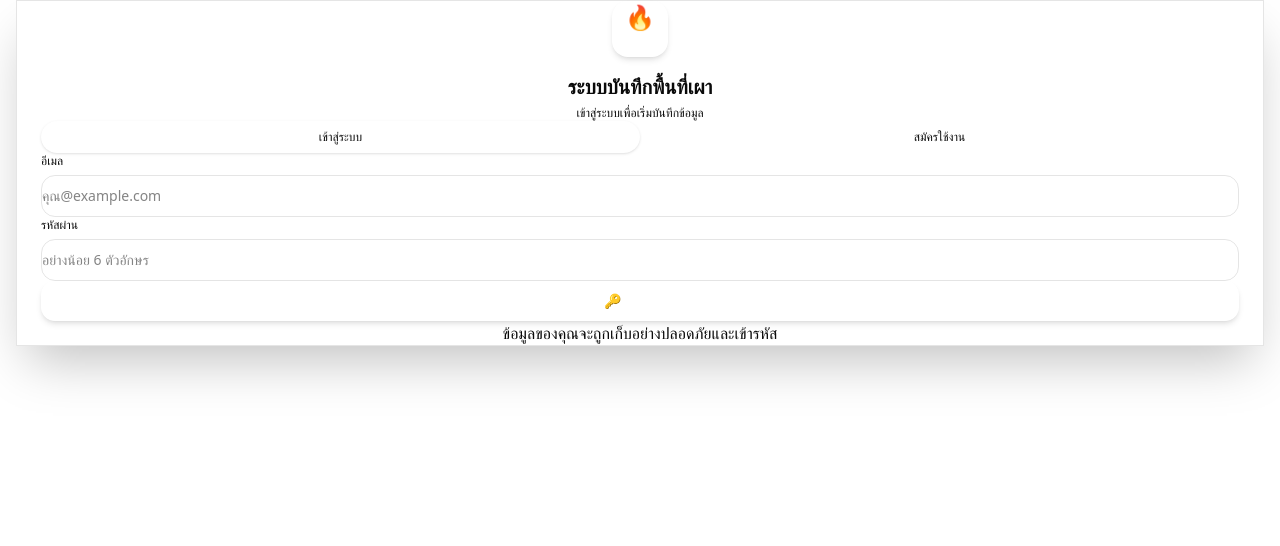
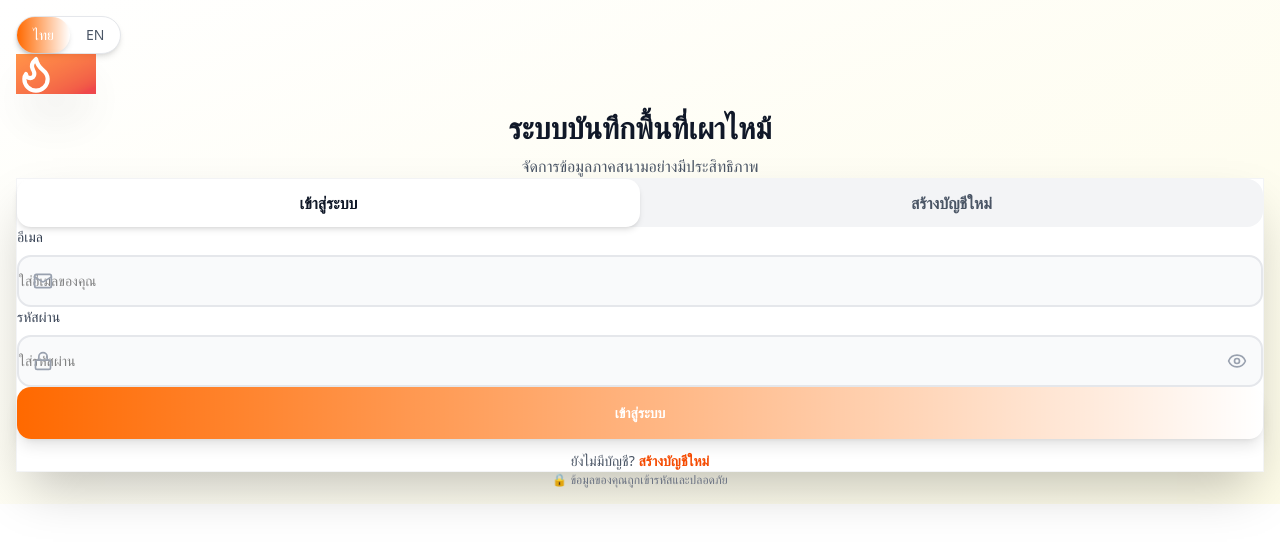
Before and after one commit to pachara-jinnikorn/firealerts, a React (Vite) app: page / in a window 1280 px wide. Shown: the top 546 px of the page. Built offline with nearby package versions, Linux system fonts and the light colour scheme.

Commit message:
login design 1

```diff
--- a/src/components/Login.tsx
+++ b/src/components/Login.tsx
@@ -4,22 +4,92 @@
 // ============================================
 
 import React, { useState } from 'react';
+import { Mail, Lock, Flame, Eye, EyeOff } from 'lucide-react';
 import { useAuth } from '../contexts/AuthContext';
+import { useLanguage } from '../contexts/LanguageContext';
 
 export const Login: React.FC = () => {
   const [isSignUp, setIsSignUp] = useState(false);
   const [email, setEmail] = useState('');
   const [password, setPassword] = useState('');
+  const [showPassword, setShowPassword] = useState(false);
   const [error, setError] = useState('');
   const [loading, setLoading] = useState(false);
   const [success, setSuccess] = useState('');
 
   const { signIn, signUp } = useAuth();
+  const { language, setLanguage } = useLanguage();
+
+  const text = {
+    th: {
+      title: 'ระบบบันทึกพื้นที่เผาไหม้',
+      subtitle: 'จัดการข้อมูลภาคสนามอย่างมีประสิทธิภาพ',
+      signIn: 'เข้าสู่ระบบ',
+      signUp: 'สร้างบัญชีใหม่',
+      email: 'อีเมล',
+      password: 'รหัสผ่าน',
+      emailPlaceholder: 'ใส่อีเมลของคุณ',
+      passwordPlaceholder: 'ใส่รหัสผ่าน',
+      passwordHint: 'รหัสผ่านต้องมีอย่างน้อย 6 ตัวอักษร',
+      signInButton: 'เข้าสู่ระบบ',
+      signUpButton: 'สร้างบัญชี',
+      loading: 'กำลังดำเนินการ...',
+      noAccount: 'ยังไม่มีบัญชี?',
+      hasAccount: 'มีบัญชีอยู่แล้ว?',
+      clickSignUp: 'สร้างบัญชีใหม่',
+      clickSignIn: 'เข้าสู่ระบบ',
+      security: 'ข้อมูลของคุณถูกเข้ารหัสและปลอดภัย',
+      features: {
+        title: 'คุณสมบัติหลัก',
+        gps: 'บันทึกตำแหน่ง GPS',
+        gpsDesc: 'ระบุพื้นที่เผาด้วย GPS แม่นยำสูง',
+        map: 'วาดแผนที่พื้นที่',
+        mapDesc: 'วาดขอบเขตพื้นที่เผาบนแผนที่',
+        data: 'จัดการข้อมูล',
+        dataDesc: 'บันทึกและส่งออกข้อมูล Excel',
+        sync: 'ซิงค์อัตโนมัติ',
+        syncDesc: 'ข้อมูลปลอดภัยบน Cloud Storage',
+      },
+    },
+    en: {
+      title: 'Burn Area Recording System',
+      subtitle: 'Efficient Field Data Management',
+      signIn: 'Sign In',
+      signUp: 'Sign Up',
+      email: 'Email',
+      password: 'Password',
+      emailPlaceholder: 'Enter your email',
+      passwordPlaceholder: 'Enter your password',
+      passwordHint: 'Password must be at least 6 characters',
+      signInButton: 'Sign In',
+      signUpButton: 'Create Account',
+      loading: 'Processing...',
+      noAccount: "Don't have an account?",
+      hasAccount: 'Already have an account?',
+      clickSignUp: 'Sign Up',
+      clickSignIn: 'Sign In',
+      security: 'Your data is encrypted and secure',
+      features: {
+        title: 'Key Features',
+        gps: 'GPS Tracking',
+        gpsDesc: 'Accurate GPS location recording',
+        map: 'Map Drawing',
+        mapDesc: 'Draw burn area boundaries on map',
+        data: 'Data Management',
+        dataDesc: 'Save and export to Excel format',
+        sync: 'Auto Sync',
+        syncDesc: 'Secure cloud data storage',
+      },
+    },
+  } as const;
+
+  const currentLang = language === 'th' ? text.th : text.en;
 
   const handleSubmit = async (e: React.FormEvent) => {
     e.preventDefault();
     setError('');
     setSuccess('');
+    setShowPassword(false);
     setLoading(true);
 
     const { error } = isSignUp
@@ -36,31 +106,53 @@ export const Login: React.FC = () => {
   };
 
   return (
-    <div className="min-h-screen bg-gradient-to-br from-slate-900 via-slate-950 to-slate-900 flex items-center justify-center px-4 py-8">
-      <div className="absolute inset-0 pointer-events-none">
-        <div className="absolute -top-10 -left-10 h-40 w-40 rounded-full bg-sky-500/40 blur-3xl" />
-        <div className="absolute bottom-0 right-0 h-52 w-52 rounded-full bg-emerald-500/40 blur-3xl" />
+    <div className="min-h-screen bg-gradient-to-br from-orange-50 via-amber-50 to-yellow-50 flex">
+      {/* Left Side - Login Form */}
+      <div className="w-full lg:w-1/2 flex items-center justify-center p-4 sm:p-8">
+        <div className="w-full max-w-md">
+          {/* Language Toggle */}
+          <div className="flex justify-end mb-6">
+            <div className="inline-flex bg-white rounded-full shadow-md border border-gray-200 p-1">
+              <button
+                type="button"
+                onClick={() => setLanguage('th')}
+                className={`px-4 py-2 rounded-full text-sm font-medium transition-all ${
+                  language === 'th'
+                    ? 'bg-gradient-to-r from-orange-500 to-amber-500 text-white shadow-md'
+                    : 'text-gray-600 hover:text-gray-900'
+                }`}
+              >
+                ไทย
+              </button>
+              <button
+                type="button"
+                onClick={() => setLanguage('en')}
+                className={`px-4 py-2 rounded-full text-sm font-medium transition-all ${
+                  language === 'en'
+                    ? 'bg-gradient-to-r from-orange-500 to-amber-500 text-white shadow-md'
+                    : 'text-gray-600 hover:text-gray-900'
+                }`}
+              >
+                EN
+              </button>
+            </div>
           </div>
 
-      <div className="relative w-full max-w-md">
-        <div className="bg-white/95 backdrop-blur-md rounded-3xl shadow-2xl border border-slate-200 px-6 py-7 sm:px-8 sm:py-9">
-          {/* Logo / title */}
-          <div className="flex flex-col items-center text-center mb-7">
-            <div className="mb-4 inline-flex h-14 w-14 items-center justify-center rounded-2xl bg-gradient-to-tr from-orange-400 to-red-500 shadow-md">
-              <span className="text-2xl">🔥</span>
+          {/* Logo & Title */}
+          <div className="text-center mb-8">
+            <div className="inline-flex items-center justify-center w-20 h-20 bg-gradient-to-br from-orange-500 to-red-600 rounded-3xl shadow-2xl shadow-orange-300/50 mb-4 animate-pulse">
+              <Flame className="w-10 h-10 text-white" strokeWidth={2.5} />
             </div>
-            <h1 className="text-xl font-semibold text-slate-900">
-              ระบบบันทึกพื้นที่เผา
+            <h1 className="text-3xl font-bold text-gray-900 mb-2">
+              {currentLang.title}
             </h1>
-            <p className="mt-1 text-xs text-slate-500">
-              {isSignUp
-                ? 'สร้างบัญชีใหม่สำหรับเจ้าหน้าที่'
-                : 'เข้าสู่ระบบเพื่อเริ่มบันทึกข้อมูล'}
-            </p>
+            <p className="text-gray-600">{currentLang.subtitle}</p>
           </div>
 
-          {/* Tabs: login / signup */}
-          <div className="mb-6 flex rounded-full bg-slate-100 p-1 text-xs font-medium">
+          {/* Form Card */}
+          <div className="bg-white rounded-3xl shadow-2xl border border-gray-100 p-8">
+            {/* Tab Switcher */}
+            <div className="flex bg-gray-100 rounded-2xl p-1 mb-6">
               <button
                 type="button"
                 onClick={() => {
@@ -68,13 +160,13 @@ export const Login: React.FC = () => {
                   setError('');
                   setSuccess('');
                 }}
-              className={`flex-1 rounded-full px-3 py-2 transition-colors ${
+                className={`flex-1 py-3 rounded-xl font-semibold transition-all ${
                   !isSignUp
-                  ? 'bg-white shadow-sm text-sky-700'
-                  : 'text-slate-500 hover:text-slate-700'
+                    ? 'bg-white text-gray-900 shadow-md'
+                    : 'text-gray-600 hover:text-gray-900'
                 }`}
               >
-              เข้าสู่ระบบ
+                {currentLang.signIn}
               </button>
               <button
                 type="button"
@@ -83,48 +175,67 @@ export const Login: React.FC = () => {
                   setError('');
                   setSuccess('');
                 }}
-              className={`flex-1 rounded-full px-3 py-2 transition-colors ${
+                className={`flex-1 py-3 rounded-xl font-semibold transition-all ${
                   isSignUp
-                  ? 'bg-white shadow-sm text-sky-700'
-                  : 'text-slate-500 hover:text-slate-700'
+                    ? 'bg-white text-gray-900 shadow-md'
+                    : 'text-gray-600 hover:text-gray-900'
                 }`}
               >
-              สมัครใช้งาน
+                {currentLang.signUp}
               </button>
             </div>
 
             {/* Form */}
             <form onSubmit={handleSubmit} className="space-y-5">
+              {/* Email Input */}
               <div>
-              <label className="block text-xs font-medium text-slate-700 mb-1.5">
-                อีเมล
+                <label className="block text-sm font-medium text-gray-700 mb-2">
+                  {currentLang.email}
                 </label>
+                <div className="relative">
+                  <Mail className="absolute left-4 top-1/2 -translate-y-1/2 w-5 h-5 text-gray-400" />
                   <input
                     type="email"
                     value={email}
                     onChange={(e) => setEmail(e.target.value)}
-                className="w-full px-3.5 py-2.5 border border-slate-200 rounded-xl bg-slate-50/70 focus:bg-white focus:ring-2 focus:ring-sky-500 focus:border-transparent outline-none text-sm"
-                placeholder="คุณ@example.com"
+                    placeholder={currentLang.emailPlaceholder}
+                    className="w-full pl-12 pr-4 py-3.5 bg-gray-50 border-2 border-gray-200 rounded-xl focus:border-orange-400 focus:bg-white focus:ring-4 focus:ring-orange-100 transition-all outline-none text-sm"
                     required
                   />
                 </div>
+              </div>
 
+              {/* Password Input */}
               <div>
-              <label className="block text-xs font-medium text-slate-700 mb-1.5">
-                รหัสผ่าน
+                <label className="block text-sm font-medium text-gray-700 mb-2">
+                  {currentLang.password}
                 </label>
+                <div className="relative">
+                  <Lock className="absolute left-4 top-1/2 -translate-y-1/2 w-5 h-5 text-gray-400" />
                   <input
-                type="password"
+                    type={showPassword ? 'text' : 'password'}
                     value={password}
                     onChange={(e) => setPassword(e.target.value)}
-                className="w-full px-3.5 py-2.5 border border-slate-200 rounded-xl bg-slate-50/70 focus:bg-white focus:ring-2 focus:ring-sky-500 focus:border-transparent outline-none text-sm"
-                placeholder="อย่างน้อย 6 ตัวอักษร"
+                    placeholder={currentLang.passwordPlaceholder}
+                    className="w-full pl-12 pr-12 py-3.5 bg-gray-50 border-2 border-gray-200 rounded-xl focus:border-orange-400 focus:bg-white focus:ring-4 focus:ring-orange-100 transition-all outline-none text-sm"
                     required
                     minLength={6}
                   />
+                  <button
+                    type="button"
+                    onClick={() => setShowPassword(!showPassword)}
+                    className="absolute right-4 top-1/2 -translate-y-1/2 text-gray-400 hover:text-gray-600 transition-colors"
+                  >
+                    {showPassword ? (
+                      <EyeOff className="w-5 h-5" />
+                    ) : (
+                      <Eye className="w-5 h-5" />
+                    )}
+                  </button>
+                </div>
                 {isSignUp && (
-                <p className="mt-1 text-[11px] text-slate-500">
-                  รหัสผ่านต้องมีอย่างน้อย 6 ตัวอักษร
+                  <p className="text-xs text-gray-500 mt-2">
+                    {currentLang.passwordHint}
                   </p>
                 )}
               </div>
@@ -149,37 +260,131 @@ export const Login: React.FC = () => {
               <button
                 type="submit"
                 disabled={loading}
-              className="w-full inline-flex items-center justify-center gap-2 bg-sky-600 hover:bg-sky-700 disabled:bg-slate-300 text-white py-2.5 rounded-xl text-sm font-medium shadow-md hover:shadow-lg transition-all"
+                className="w-full bg-gradient-to-r from-orange-500 to-amber-500 hover:from-orange-600 hover:to-amber-600 text-white font-semibold py-4 rounded-xl shadow-lg shadow-orange-300/50 hover:shadow-xl hover:shadow-orange-400/50 disabled:opacity-50 disabled:cursor-not-allowed transition-all duration-200 text-sm"
               >
                 {loading ? (
-                <>
-                  <svg className="animate-spin h-4 w-4" viewBox="0 0 24 24">
-                    <circle
-                      className="opacity-25"
-                      cx="12"
-                      cy="12"
-                      r="10"
-                      stroke="currentColor"
-                      strokeWidth="4"
-                      fill="none"
-                    ></circle>
-                    <path
-                      className="opacity-75"
-                      fill="currentColor"
-                      d="M4 12a8 8 0 018-8V0C5.373 0 0 5.373 0 12h4zm2 5.291A7.962 7.962 0 014 12H0c0 3.042 1.135 5.824 3 7.938l3-2.647z"
-                    ></path>
-                  </svg>
-                  <span>กำลังดำเนินการ...</span>
-                </>
+                  <span className="flex items-center justify-center gap-2">
+                    <div className="w-5 h-5 border-2 border-white border-t-transparent rounded-full animate-spin" />
+                    {currentLang.loading}
+                  </span>
+                ) : isSignUp ? (
+                  currentLang.signUpButton
                 ) : (
-                <span>{isSignUp ? '📝 สร้างบัญชี' : '🔑 เข้าสู่ระบบ'}</span>
+                  currentLang.signInButton
                 )}
               </button>
+
+              {/* Toggle Sign In/Up */}
+              <div className="mt-3 text-center">
+                <p className="text-sm text-gray-600">
+                  {isSignUp ? currentLang.hasAccount : currentLang.noAccount}{' '}
+                  <button
+                    type="button"
+                    onClick={() => {
+                      setIsSignUp(!isSignUp);
+                      setError('');
+                      setSuccess('');
+                    }}
+                    className="font-semibold text-orange-600 hover:text-orange-700 transition-colors"
+                  >
+                    {isSignUp
+                      ? currentLang.clickSignIn
+                      : currentLang.clickSignUp}
+                  </button>
+                </p>
+              </div>
             </form>
+          </div>
 
-          <p className="mt-6 text-[11px] text-center text-slate-400">
-            ข้อมูลของคุณจะถูกเก็บอย่างปลอดภัยและเข้ารหัส
+          {/* Security Notice */}
+          <p className="text-center text-xs text-gray-500 mt-6">
+            🔒 {currentLang.security}
           </p>
+        </div>
+      </div>
+
+      {/* Right Side - Features (Hidden on mobile) */}
+      <div className="hidden lg:flex lg:w-1/2 bg-gradient-to-br from-orange-500 via-amber-500 to-yellow-500 p-12 items-center justify-center relative overflow-hidden">
+        {/* Decorative Elements */}
+        <div className="absolute top-0 right-0 w-96 h-96 bg-white/10 rounded-full blur-3xl" />
+        <div className="absolute bottom-0 left-0 w-96 h-96 bg-white/10 rounded-full blur-3xl" />
+
+        <div className="relative z-10 max-w-lg">
+          <div className="mb-12">
+            <h2 className="text-4xl font-bold text-white mb-4 drop-shadow-lg">
+              {currentLang.features.title}
+            </h2>
+          </div>
+
+          <div className="space-y-6">
+            {/* Feature 1 - GPS */}
+            <div className="bg-white/20 backdrop-blur-lg rounded-2xl p-6 border border-white/30 shadow-2xl hover:bg-white/25 transition-all">
+              <div className="flex items-start gap-4">
+                <div className="w-12 h-12 bg-white/20 rounded-xl flex items-center justify-center flex-shrink-0">
+                  <span className="text-2xl">📍</span>
+                </div>
+                <div>
+                  <h3 className="text-white font-semibold text-lg mb-1">
+                    {currentLang.features.gps}
+                  </h3>
+                  <p className="text-white/90 text-sm">
+                    {currentLang.features.gpsDesc}
+                  </p>
+                </div>
+              </div>
+            </div>
+
+            {/* Feature 2 - Map */}
+            <div className="bg-white/20 backdrop-blur-lg rounded-2xl p-6 border border-white/30 shadow-2xl hover:bg-white/25 transition-all">
+              <div className="flex items-start gap-4">
+                <div className="w-12 h-12 bg-white/20 rounded-xl flex items-center justify-center flex-shrink-0">
+                  <span className="text-2xl">🗺️</span>
+                </div>
+                <div>
+                  <h3 className="text-white font-semibold text-lg mb-1">
+                    {currentLang.features.map}
+                  </h3>
+                  <p className="text-white/90 text-sm">
+                    {currentLang.features.mapDesc}
+                  </p>
+                </div>
+              </div>
+            </div>
+
+            {/* Feature 3 - Data */}
+            <div className="bg-white/20 backdrop-blur-lg rounded-2xl p-6 border border-white/30 shadow-2xl hover:bg-white/25 transition-all">
+              <div className="flex items-start gap-4">
+                <div className="w-12 h-12 bg-white/20 rounded-xl flex items-center justify-center flex-shrink-0">
+                  <span className="text-2xl">📊</span>
+                </div>
+                <div>
+                  <h3 className="text-white font-semibold text-lg mb-1">
+                    {currentLang.features.data}
+                  </h3>
+                  <p className="text-white/90 text-sm">
+                    {currentLang.features.dataDesc}
+                  </p>
+                </div>
+              </div>
+            </div>
+
+            {/* Feature 4 - Sync */}
+            <div className="bg-white/20 backdrop-blur-lg rounded-2xl p-6 border border-white/30 shadow-2xl hover:bg-white/25 transition-all">
+              <div className="flex items-start gap-4">
+                <div className="w-12 h-12 bg-white/20 rounded-xl flex items-center justify-center flex-shrink-0">
+                  <span className="text-2xl">☁️</span>
+                </div>
+                <div>
+                  <h3 className="text-white font-semibold text-lg mb-1">
+                    {currentLang.features.sync}
+                  </h3>
+                  <p className="text-white/90 text-sm">
+                    {currentLang.features.syncDesc}
+                  </p>
+                </div>
+              </div>
+            </div>
+          </div>
         </div>
       </div>
     </div>
```
Lines whose indentation alone changed are shown as unchanged.
